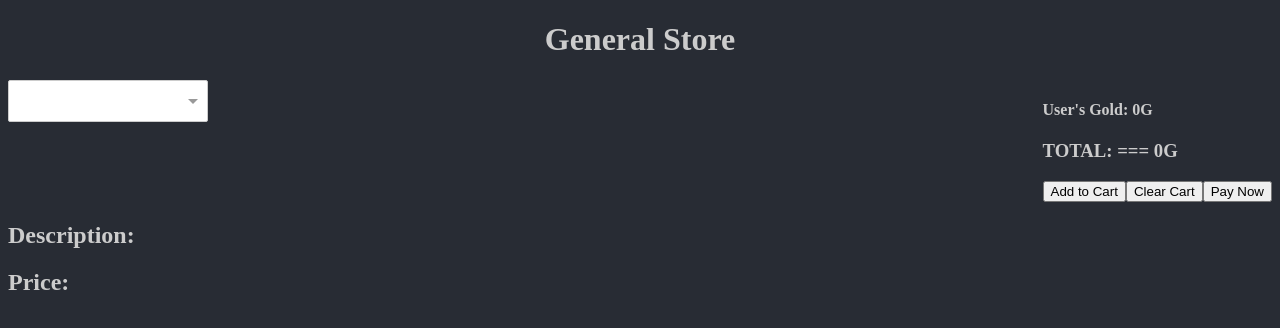
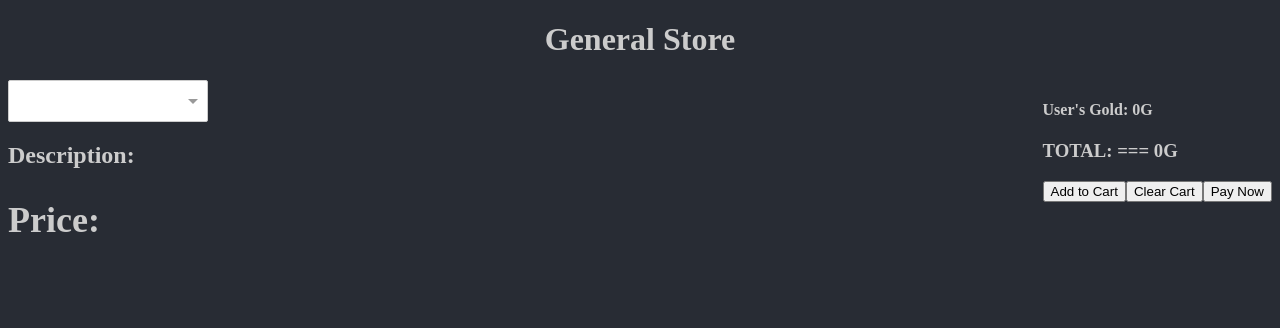
Before and after one commit to JCOlazo1/dnd-marketplace, a React (Create React App) app: page /generalstore in a window 1280 px wide. Shown: the top 328 px of the page. Built offline with nearby package versions, Linux system fonts and the light colour scheme; a web font is replaced by a local one.

Commit message:
refactored the scss for general store to the way I envisioned.

```diff
--- a/src/components/directory/directory.components.jsx
+++ b/src/components/directory/directory.components.jsx
@@ -1,6 +1,8 @@
 import React, { useState, useEffect } from 'react'
 import MenuItem from '../menu-items/menu-item.component'
 import SignUp from '../../components/sign-up/sign-up'
+
+import './directory.styles.scss'
 
 const Directory = () => {
   const [sections, setSections] = useState([{ title: '', imageUrl: '', id: '', linkUrl: '' }]);
--- a/src/components/directory/directory.styles.scss
+++ b/src/components/directory/directory.styles.scss
@@ -0,0 +1,3 @@
+.directory-menu {
+
+}
--- a/src/pages/general store/general-store.jsx
+++ b/src/pages/general store/general-store.jsx
@@ -21,35 +21,34 @@ const GeneralStore = () => {
     <div className='overview'>
       <h1>General Store</h1>
       <div className='options'>
-        <div className='cart-list'>
-        </div>
-        <div className="dropdownCartDiv">
-          <div className='dropdown'>
+          <div className='dropdown-description-price'>
             <ItemDropdown
               items={GENERAL_STORE_DATA}
               label='name'
               value={value}
               onChange={val => setValue(val)}
             />
+            <h2 className='description-header'>
+              Description:
+              <p className='description-text'>
+                {!isEmpty(value) && value.description}
+              </p>
+              <h2 className='title-header'>
+                Price:
+                <p className='price-text'>
+                  {value.price}{!isEmpty(value) && "G"}
+                </p>
+              </h2>
+            </h2>
           </div>
+
           <div className='cart'>
             <Cart
               items={value}
             />
           </div>
-          </div>
-          <h2 className='description'>
-            Description:
-            <p className='description-text'>
-              {!isEmpty(value) && value.description}
-            </p>
-          </h2>
-          <h2 className='price'>
-            Price:
-            <p className='price-text'>
-              {value.price}{!isEmpty(value) && "G"}
-            </p>
-          </h2>
+
+
       </div>
     </div>
   )
--- a/src/pages/general store/general-store.styles.scss
+++ b/src/pages/general store/general-store.styles.scss
@@ -1,10 +1,31 @@
 // THEY SHOULD ALL HAVE THE SAME SCSS
 
-.dropdownCartDiv {
+.options {
   display: flex;
   justify-content: space-between;
-  flex-wrap: wrap;
+
+  .cart {
+    flex-direction: row;
+  }
 }
+
+.dropdown-description-price {
+  flex-direction: column;
+
+  .description-header {
+    font-size:x-large;
+  }
+}
+
+.price-text {
+  font-size: large;
+}
+
+// .dropdownCartDiv {
+//   display: flex;
+//   justify-content: space-between;
+//   flex-wrap: wrap;
+// }
 
 .dropdown {
   position: relative;
```
Lines whose indentation alone changed are shown as unchanged.
